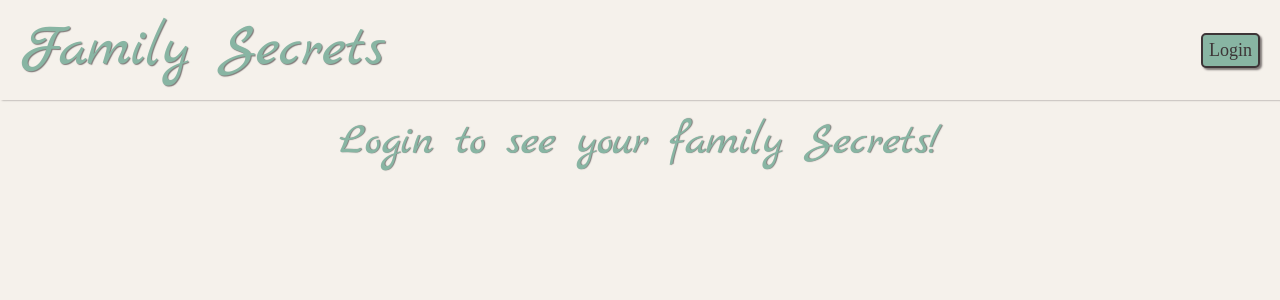
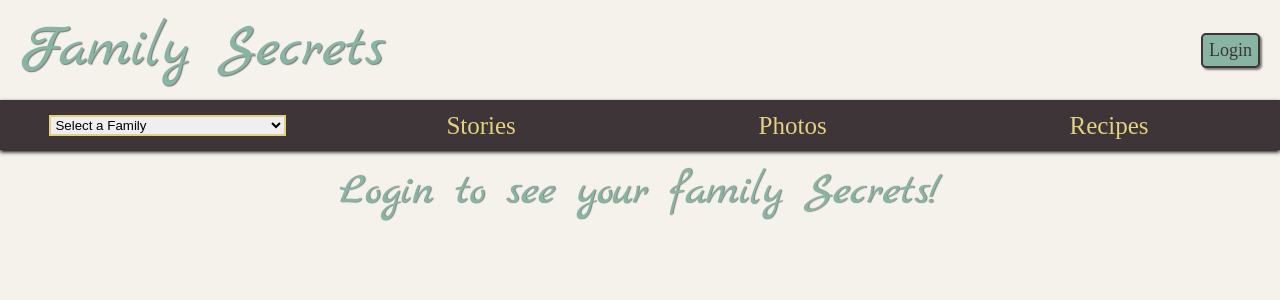
Before and after one commit to dylhof/family-secrets, a React (Create React App) app: page / in a window 1280 px wide. Shown: the top 300 px of the page. Built offline with nearby package versions, Linux system fonts and the light colour scheme; a web font is replaced by a local one.

Commit message:
Remove conditional for NavBar

```diff
--- a/src/containers/App/App.js
+++ b/src/containers/App/App.js
@@ -15,7 +15,7 @@ export class App extends Component {
     return (
       <div className="App">
         <Header/>
-        {currentUser && <NavBar/>}
+        <NavBar/>
         <CardArea/>
         {error && <Error/>}
         {isLoading && <Loading/>}
```
